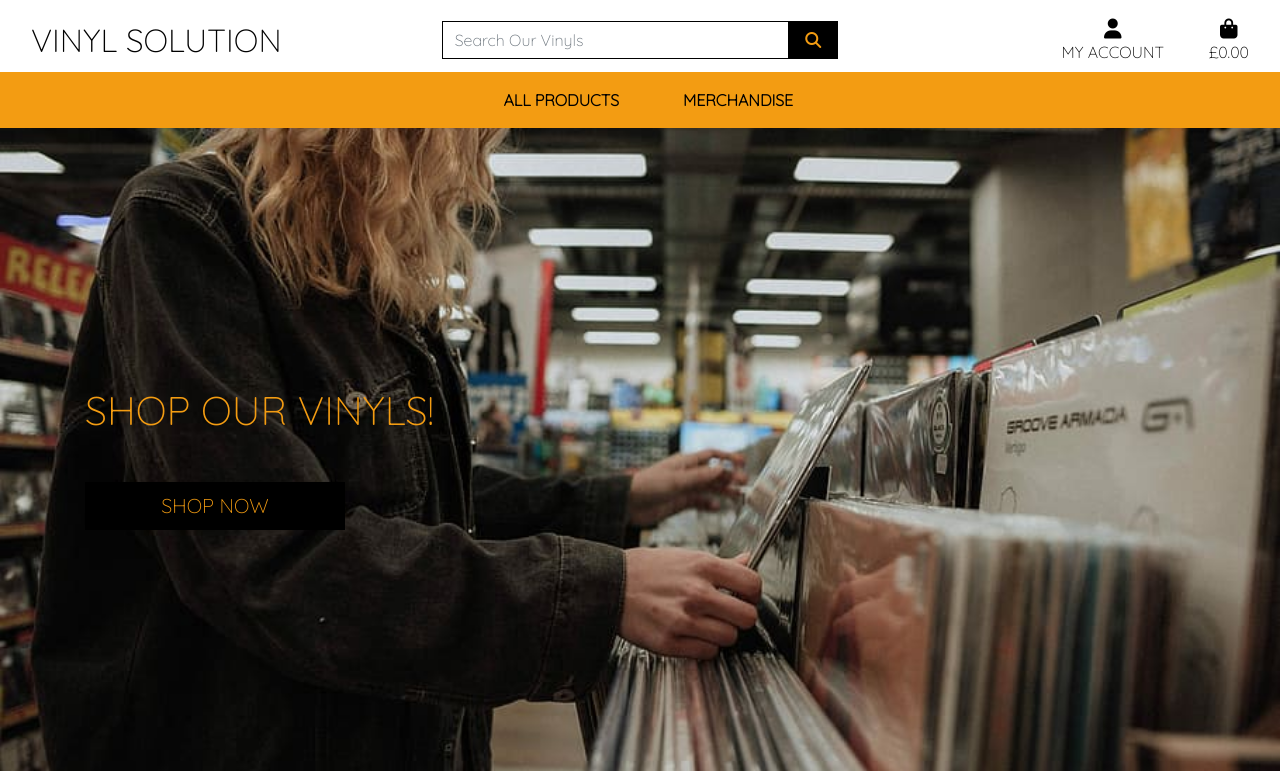
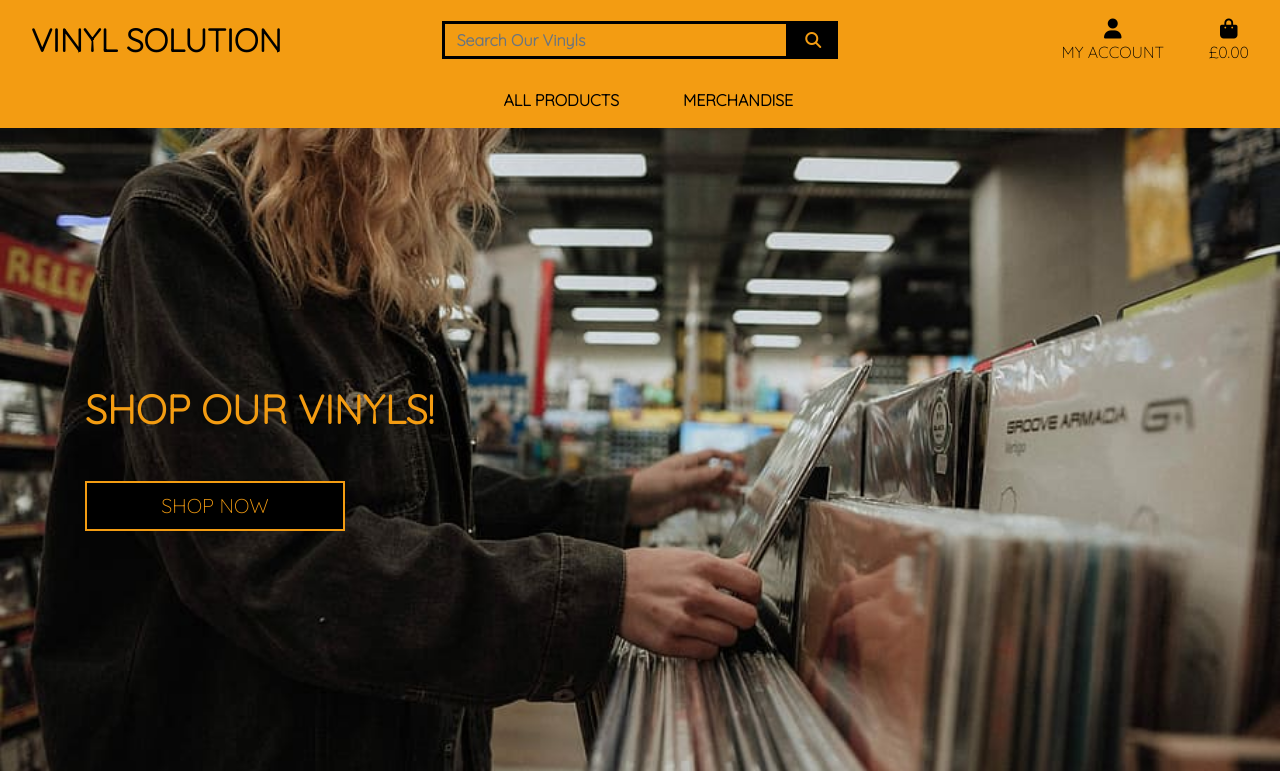
Before and after one commit to BradJones-3/vinyl-solution, a Django app: page / in a window 1280 px wide. Shown: the top 771 px of the page. Run offline with Django 3.2, Linux system fonts and the light colour scheme; some libraries are stand-ins or nearby versions.

Commit message:
changed colours on navbar and index.html

```diff
--- a/home/templates/home/index.html
+++ b/home/templates/home/index.html
@@ -13,7 +13,7 @@
     <div class="container h-100">
         <div class="row h-100">
             <div class="col-7 col-md-6 my-auto">
-                <h1>Shop our Vinyls!</h1>
+                <h1 class="font-weight-bold">Shop our Vinyls!</h1>
                 <div class="my-5">
                     <h3>
                         <a href="" class="shopping-button btn btn-lg rounded-0 text-uppercase">Shop Now</a>
--- a/static/css/base.css
+++ b/static/css/base.css
@@ -15,6 +15,14 @@ body {
    background-color: #F39C12;
 }
 
+input.form-control {
+    background-color: #F39C12;
+    color: black;
+    border: 3px solid black !important;
+}
+
+
+
 /* Taken from code institute tutorials which was taken from Bulma */
 .icon {
     align-items: center;
@@ -29,6 +37,11 @@ body {
     text-transform: uppercase;
 }
 
+::placeholder {
+    color: #000000;
+    font-weight: bolder;
+}
+
 .main-logo-link {
     width: fit-content;
 }
@@ -38,6 +51,7 @@ body {
     background: black;
     color: #F39C12;
     min-width: 260px;
+    border: 2px solid #F39C12;
 }
 
 .btn-black {
--- a/templates/base.html
+++ b/templates/base.html
@@ -36,16 +36,16 @@
   </head>
   <body>
     <header class="container-fluid fixed-top">
-      <div id="top-nav" class="row bg-white pt-lg-2 d-none d-lg-flex">
+      <div id="top-nav" class="row bg-custom pt-lg-2 d-none d-lg-flex">
         <div class="col-12 col-lg-4 my-auto py-1 py-lg-0 text-center text-lg-left">
           <a href="{% url 'home' %}" class="nav-link main-logo-link">
-            <h2 class="logo-font text-black my-0">Vinyl Solution</h2>
+            <h2 class="logo-font font-weight-bold text-black my-0">Vinyl Solution</h2>
           </a>
         </div>
         <div class="col-12 col-lg-4 my-auto py-1 py-lg-0">
           <form method="GET" action="">
             <div class="input-group w-100">
-              <input class="form-control border border-black rounded-0" type="text" name="q" placeholder="Search Our Vinyls">
+              <input class="form-control border border-black rounded-0 text-black" type="text" name="q" placeholder="Search Our Vinyls">
               <div class="input-group-append">
                 <button class="form-control btn btn-black border border-black rounded-0" type="submit">
                   <span class="icon">
```
